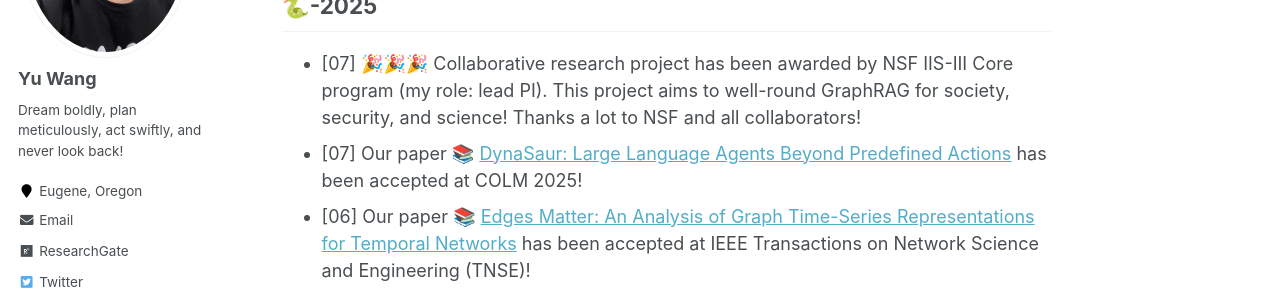
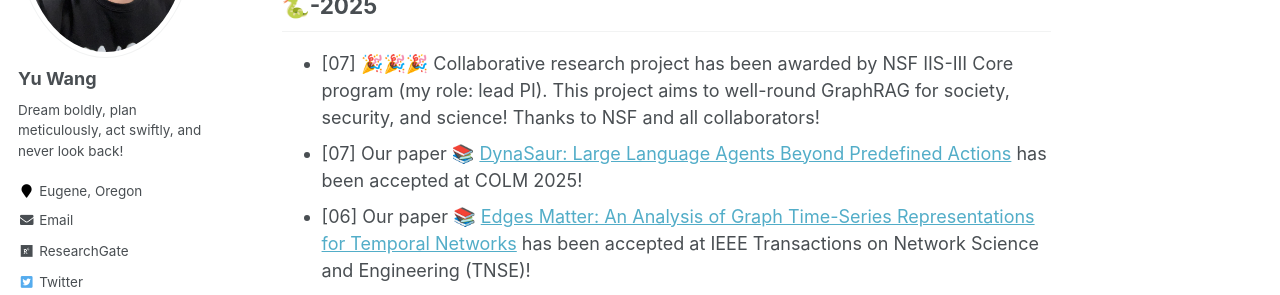
Before and after one commit to yuwang0103/yuwang0103.github.io, a Jekyll site: the page built from _pages/about.md, in a window 1280 px wide and 900 px high, scrolled down 680 px. Shown: the part 207-502 px from the top of the window. Built offline with Jekyll 4.4.1, drawn with Linux system fonts in a browser that asks for light colours.

Commit message:
Update about.md

```diff
--- a/_pages/about.md
+++ b/_pages/about.md
@@ -34,7 +34,7 @@
 🐍-2025
 -----
 <ul>
-<li>[07] 🎉🎉🎉 Collaborative research project has been awarded by NSF IIS-III Core program (my role: lead PI). This project aims to well-round GraphRAG for society, security, and science! Thanks a lot to NSF and all collaborators!</li>
+<li>[07] 🎉🎉🎉 Collaborative research project has been awarded by NSF IIS-III Core program (my role: lead PI). This project aims to well-round GraphRAG for society, security, and science! Thanks to NSF and all collaborators!</li>
 <li>[07] Our paper 📚 <a href='https://arxiv.org/abs/2411.01747'>DynaSaur: Large Language Agents Beyond Predefined Actions</a> has been accepted at COLM 2025!</li>
 <li>[06] Our paper 📚 <a href=''>Edges Matter: An Analysis of Graph Time-Series Representations for Temporal Networks</a> has been accepted at IEEE Transactions on Network Science and Engineering (TNSE)!</li>
 <li>[06] Our paper 📚 <a href='https://arxiv.org/abs/2411.00027'>Personalization of Large Language Models: A Survey</a> has been accepted at Transactions on Machine Learning Research (TMLR)!</li>
```
